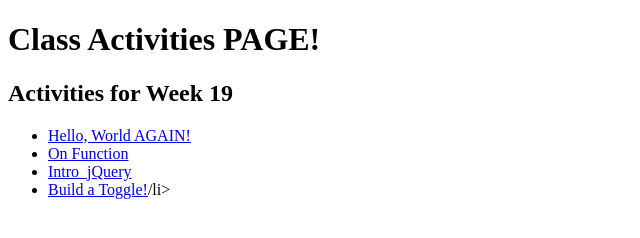
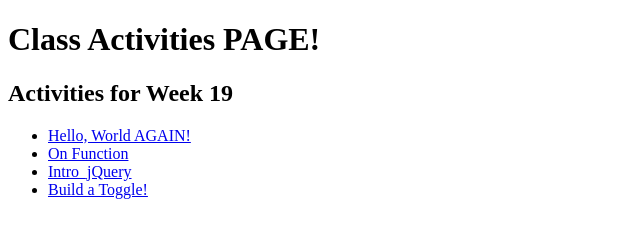
Before and after one commit to cshin103/class_activities, a plain HTML site: page index.html in a window 1280 px wide. Shown: the full height of the page, 0-640 px from the left. Drawn offline with Linux system fonts and the light colour scheme.

Commit message:
Update index.html

```diff
--- a/index.html
+++ b/index.html
@@ -12,7 +12,7 @@
         <li><a href="activity_19.1/hello_world_again/index.html">Hello, World AGAIN!</a></li>
         <li><a href="activity_19.1/on_function/index.html">On Function</a></li>
         <li><a href="activity_19.1/intro_jquery/index.html">Intro_jQuery</a></li>
-        <li><a href="activity_19.1/build_a_toggle/index.html">Build a Toggle!</a>/li>
+        <li><a href="activity_19.1/build_a_toggle/index.html">Build a Toggle!</a></li>
     </ul>
 
 </body>
```
